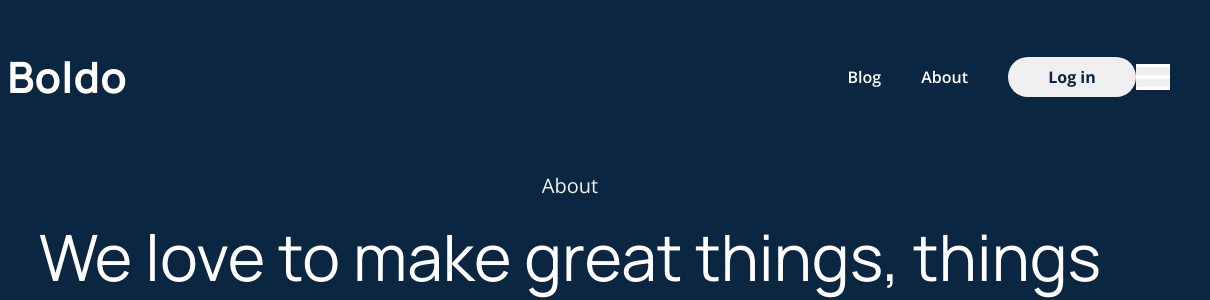
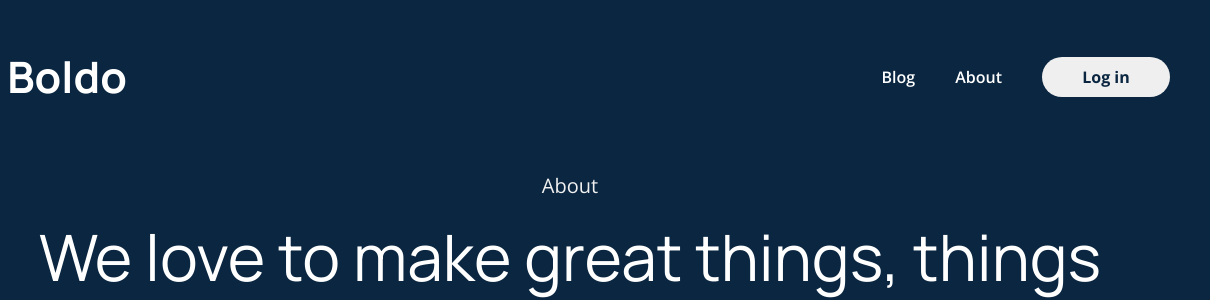
Before and after one commit to den2meters/Boldo, a plain HTML site: page about.html in a window 1280 px wide. Shown: the top 300 px of the page, 70-1280 px from the left. Drawn offline with nearby package versions, Linux system fonts and the light colour scheme; files whose address does not match are found by name.

Commit message:
update menu

```diff
--- a/about.html
+++ b/about.html
@@ -43,11 +43,6 @@
                         <div class="header__login">
                             <button class="header__button">
                                 <a href="about.html">Log in</a>
-                            </button>
-                        </div>
-                        <div class="header__burger">
-                            <button class="header__burger-menu">
-                                <img src="./img/Header/burger.svg" alt="burger">
                             </button>
                         </div>
                     </div>
@@ -233,7 +228,7 @@
                         <div class="footer__rights">
                             <div class="footer__info">
                                 <div class="footer__logo">
-                                    <img src="/img/Footer/Logo Shape.svg" alt="Logo">
+                                    <img src="./img/Footer/Logo Shape.svg" alt="Logo">
                                     <div class="footer__logo-name">Boldo</div>
                                 </div>
                                 <div class="footer__text">
```
Also changed, not shown: blog.html (+1 -1 lines).
